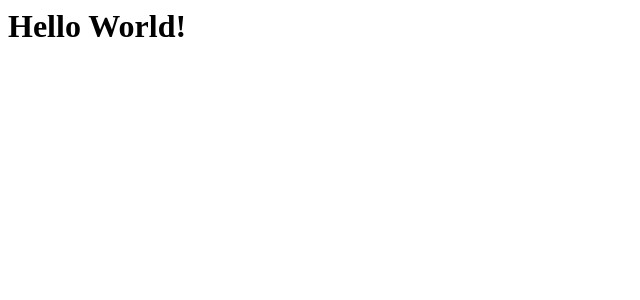
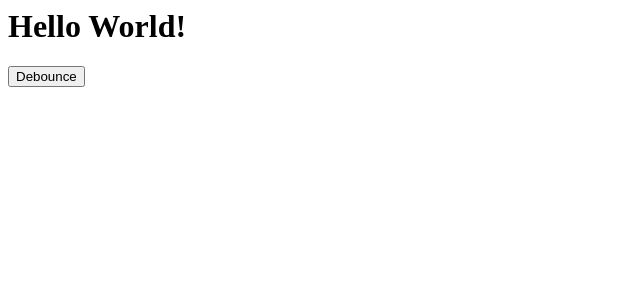
Before and after one commit to deechris27/featuresReact, a React app: page / in a window 1280 px wide. Shown: the top 300 px of the page, without its empty margins (0-640 px from the left). Built offline with nearby package versions, Linux system fonts and the light colour scheme.

Commit message:
debounce

```diff
--- a/src/App.js
+++ b/src/App.js
@@ -1,10 +1,15 @@
 import React, {useState, useEffect} from 'react';
 import axios from 'axios';
+import {debounce} from './debounce';
 
 function App(){
+    const handleClick = ()=>{
+        console.log("yoyooooo");
+    }
     return(
         <div>
            <h1>Hello World!</h1>
+           <button onClick={debounce(handleClick, 1000)}>Debounce</button>
         </div>
     )
 }
--- /dev/null
+++ b/src/debounce.js
@@ -0,0 +1,12 @@
+export const debounce = (fn, delay)=>{
+   let timerId;
+   return (...args)=>{
+       if(timerId){
+           clearTimeout(timerId);
+       }
+
+       timerId = setTimeout(()=>{
+          fn(...args);
+       }, delay)
+   }
+};
```
